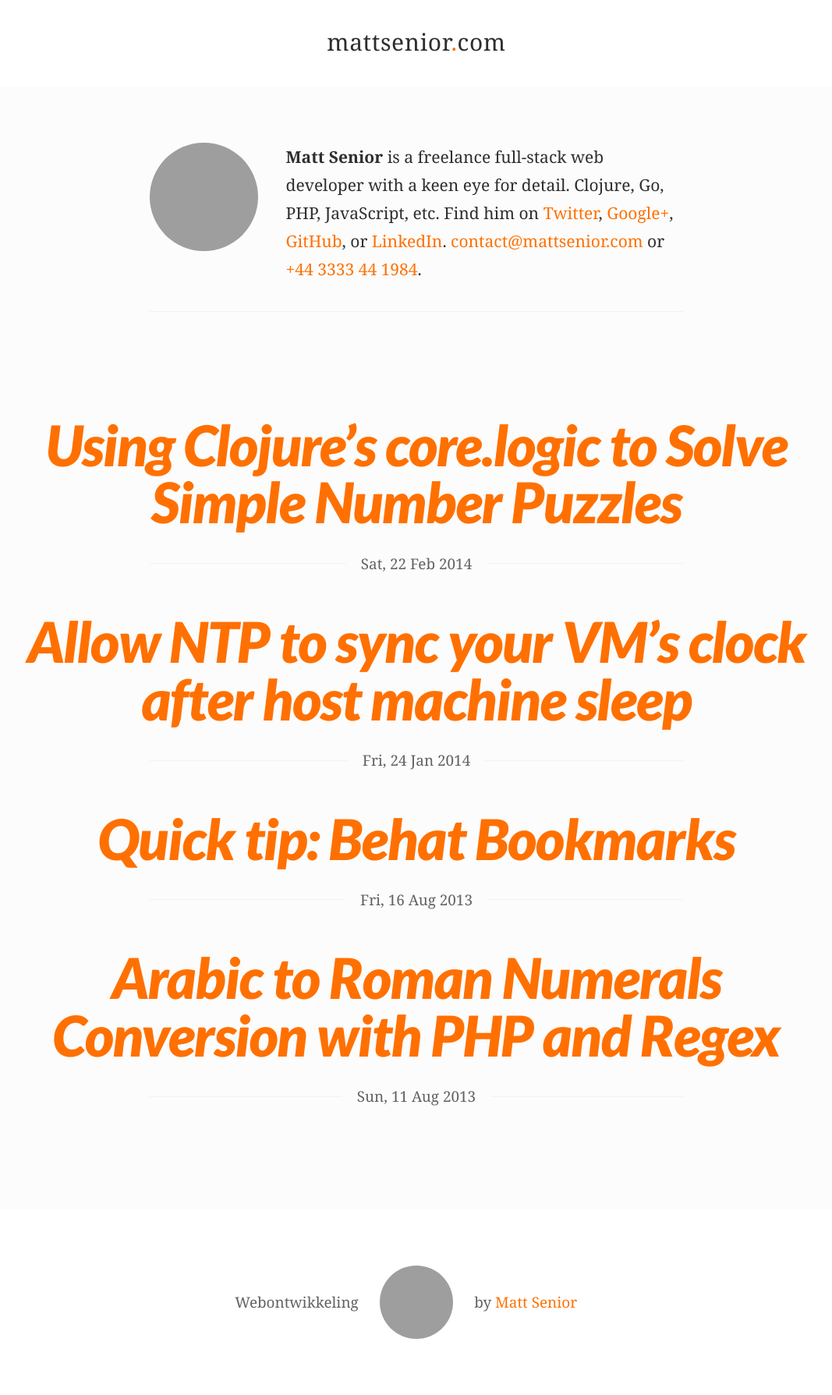
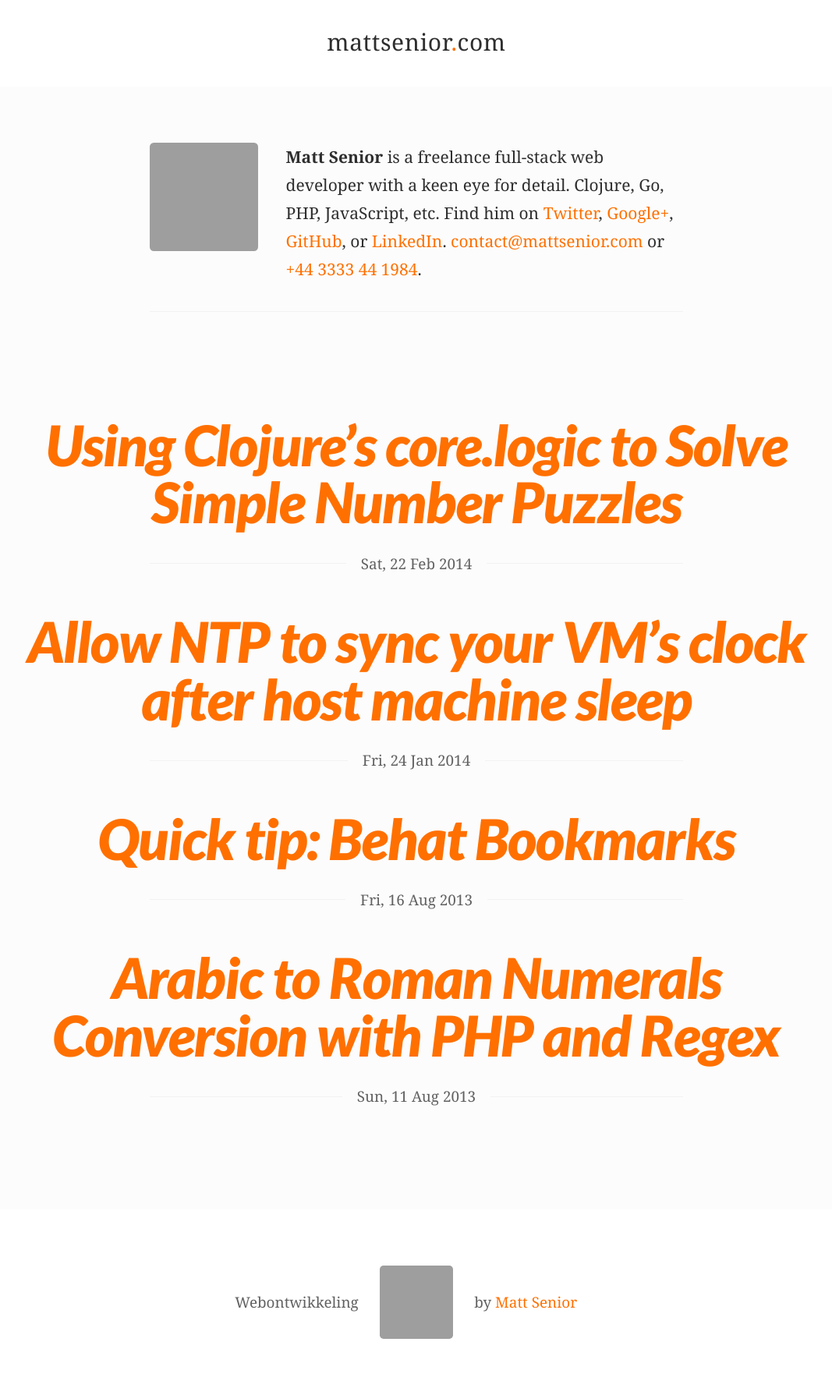
Before and after one commit to mattsenior/mattsenior.com, a Jekyll site: the page built from index.markdown, in a window 1280 px wide. Shown: the whole page at 78% size, without its empty margins (106-1173 px from the left). Built offline with Jekyll 4.4.1, drawn with Linux system fonts in a browser that asks for light colours; some web fonts are replaced; Markdown is read by kramdown in place of the engine named in the settings; grey boxes are pictures that could not be loaded.

Commit message:
Reduce border radius

```diff
--- a/css/ui/_footer.scss
+++ b/css/ui/_footer.scss
@@ -38,7 +38,7 @@
     }
 
     .footer__face-in-a-circle-obviously {
-        @include vendor(border-radius, 10em);
+        @include vendor(border-radius, 0.25em);
         width:  5em;
         height: 5em;
 
--- a/css/ui/_intro.scss
+++ b/css/ui/_intro.scss
@@ -9,7 +9,7 @@
     }
 
     img {
-        @include vendor(border-radius, 10em);
+        @include vendor(border-radius, 0.25em);
         width:  6.6em;
         height: 6.6em;
     }
```
Also changed, not shown: css/style.min.css, 1 other file.
